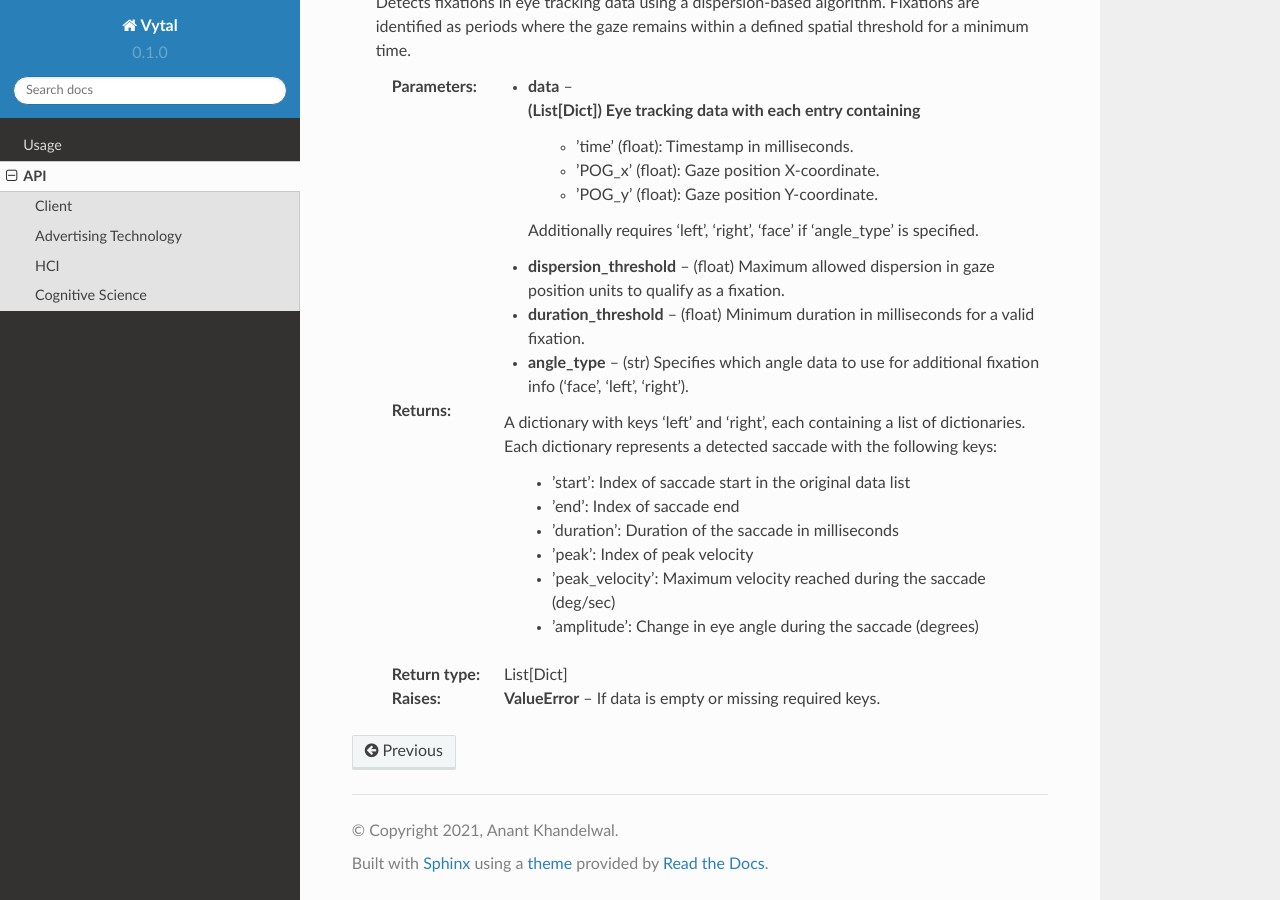
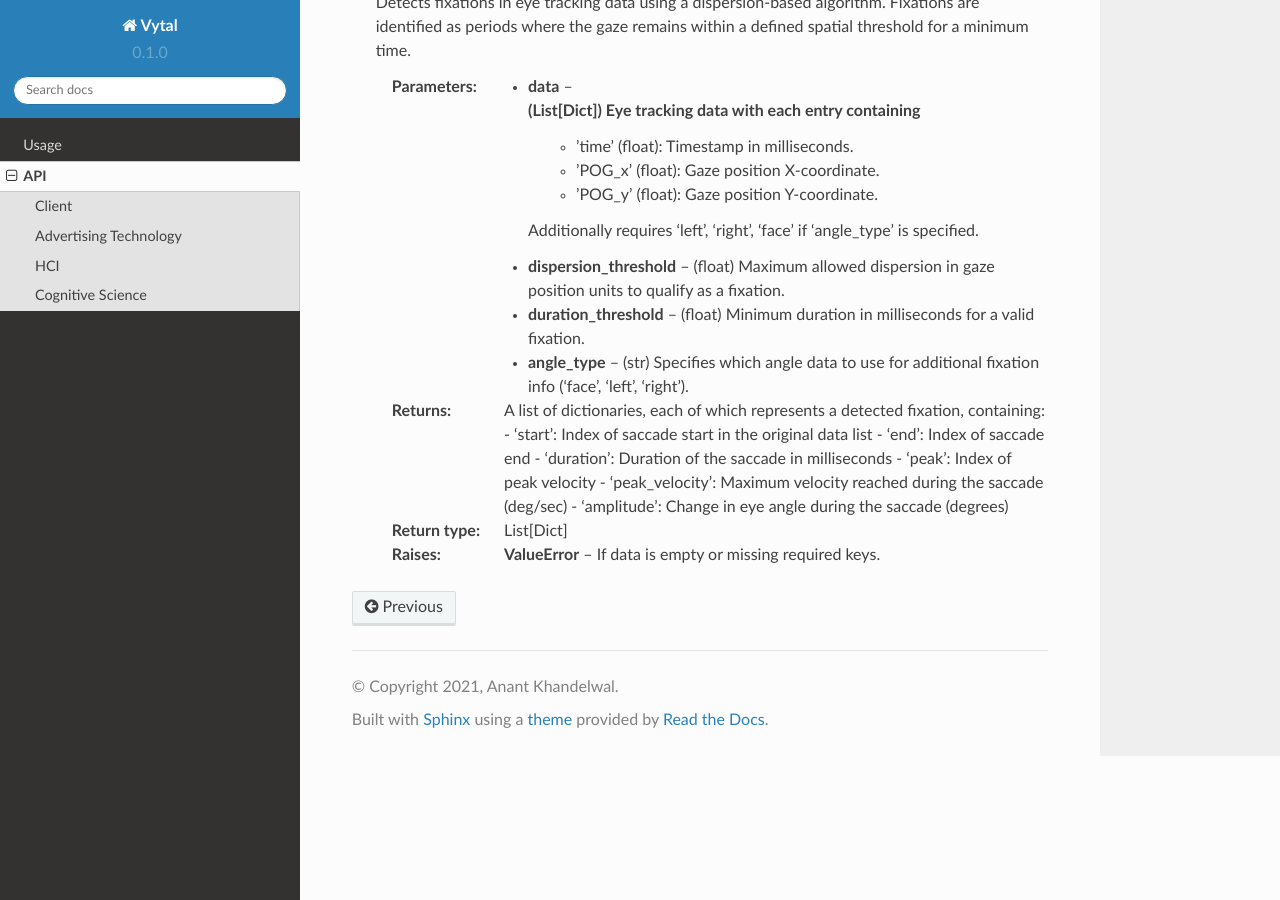
Before and after one commit to anantk2006/vytal, a Sphinx documentation site: the page built from docs/source/api.rst, in a window 1280 px wide and 900 px high, scrolled down 11872 px. Built offline with Sphinx 7.4.7 and the Read the Docs theme 2.0.0, drawn with Linux system fonts in a browser that asks for light colours.

Commit message:
Update api.rst

```diff
--- a/docs/source/api.rst
+++ b/docs/source/api.rst
@@ -528,8 +528,7 @@
    :param duration_threshold: (float) Minimum duration in milliseconds for a valid fixation.
    :param angle_type: (str) Specifies which angle data to use for additional fixation info ('face', 'left', 'right').
 
-   :return: A dictionary with keys 'left' and 'right', each containing a list of
-        dictionaries. Each dictionary represents a detected saccade with the following keys:
+   :return: A list of dictionaries, each of which represents a detected fixation, containing:
             - 'start': Index of saccade start in the original data list
             - 'end': Index of saccade end
             - 'duration': Duration of the saccade in milliseconds
```
